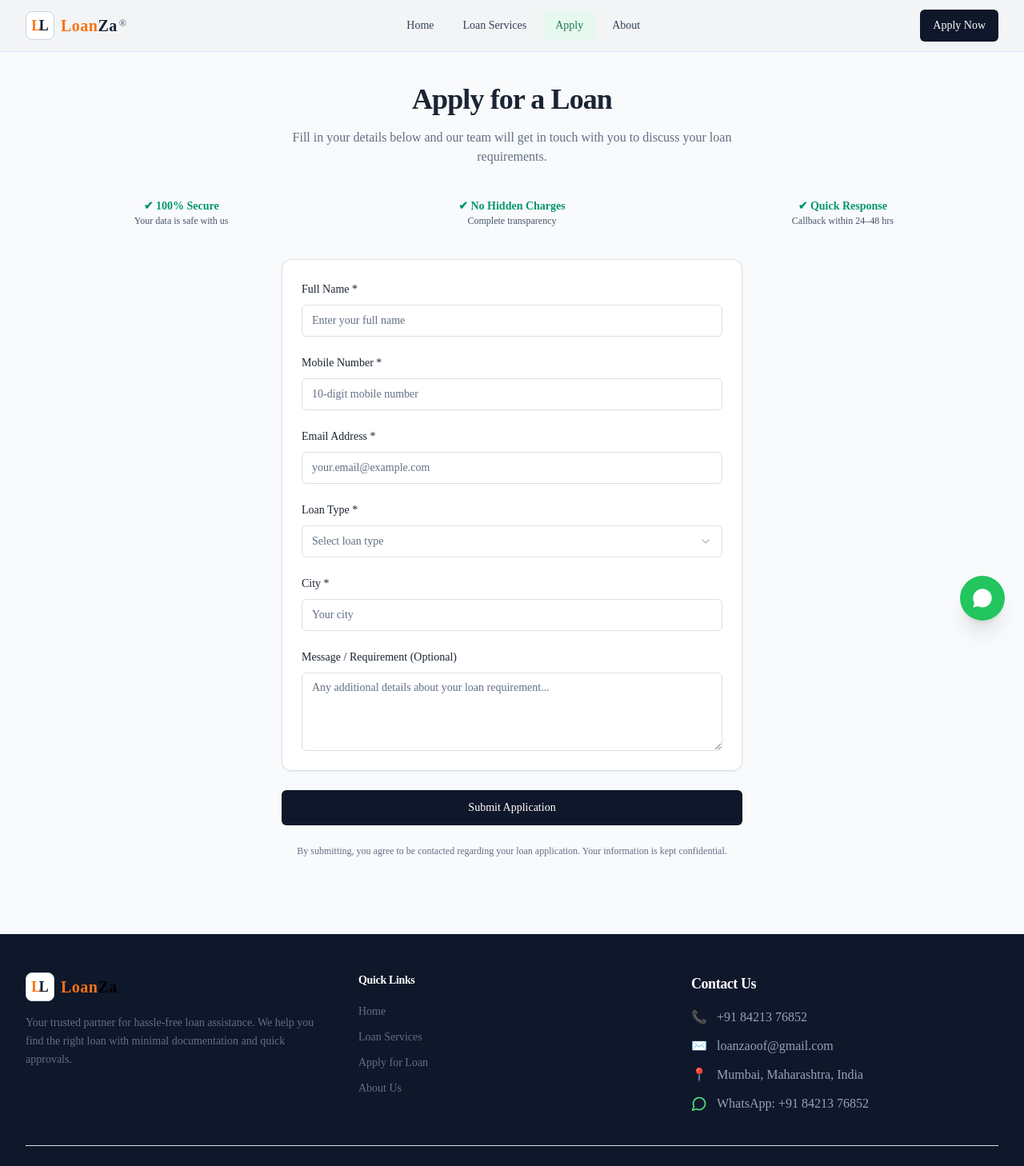
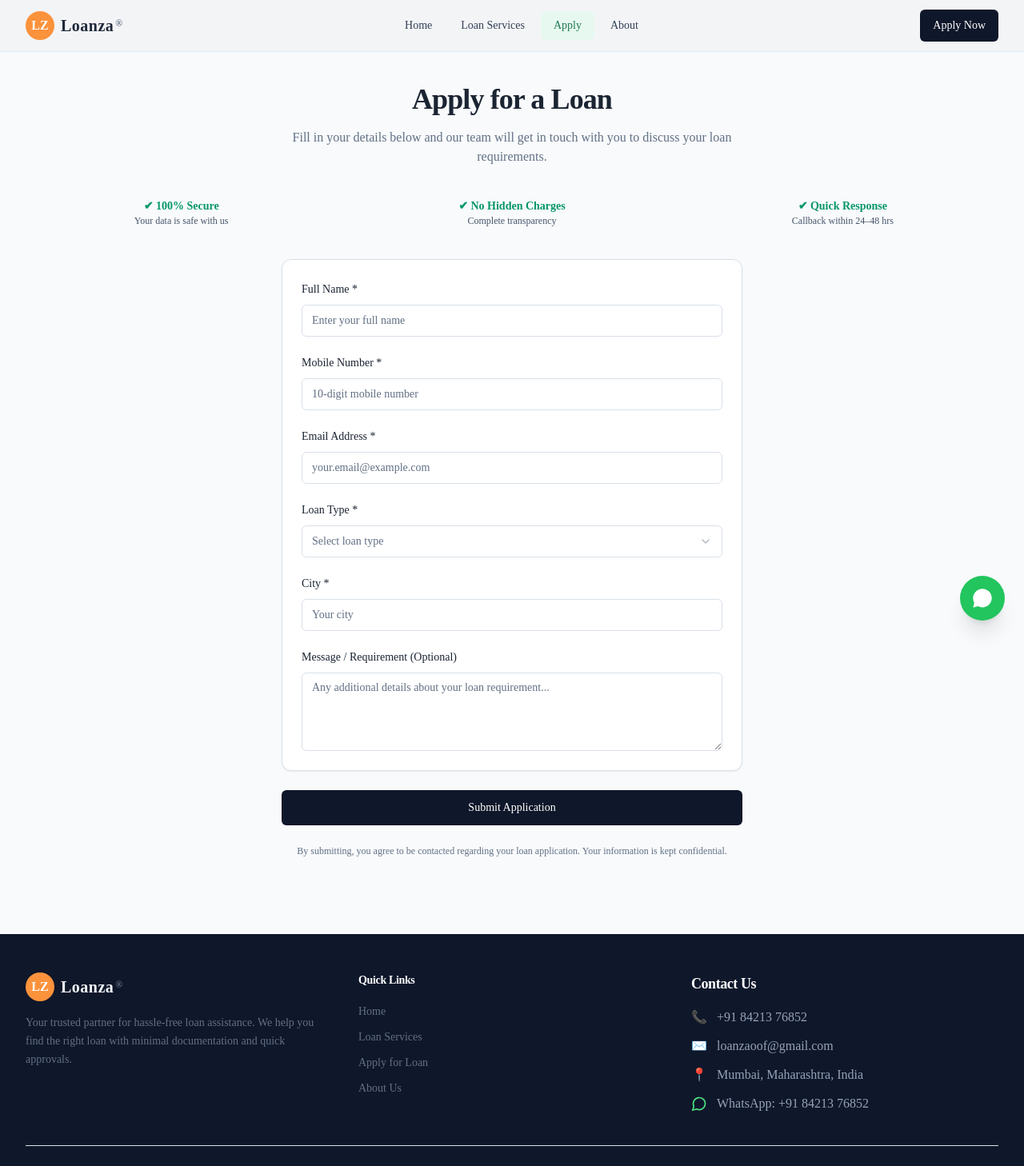
Before and after one commit to Navin9-Sh/LoanZa, a React (Vite) app: page /apply in a window 1280 px wide. Shown: the top 1458 px of the page at 80% size. Built offline with nearby package versions, Linux system fonts and the light colour scheme; the HTML template or start-up script is replaced by a standard one.

Commit message:
updated the favicon and logo branding

```diff
--- a/index.html
+++ b/index.html
@@ -4,7 +4,7 @@
     <meta charset="UTF-8" />
     <meta name="viewport" content="width=device-width, initial-scale=1.0" />
     <link rel="icon" type="image/png" href="/favicon.png" />
-    <title>LoanAssist - Trusted & Easy Loan Assistance</title>
+    <title>Loanza – Trusted & Easy Loan Assistance</title>
     <meta name="description" content="Get quick loan assistance with minimal documentation. Personal, Home, Business, Education & Vehicle loans with trusted support." />
     <meta name="author" content="LoanAssist" />
 
--- a/src/components/Footer.tsx
+++ b/src/components/Footer.tsx
@@ -10,22 +10,20 @@ const Footer = () => {
         <div className="grid gap-8 md:grid-cols-3">
           {/* Company Info */}
           <div>
-            <Link to="/" className="flex items-center gap-2">
-  {/* Icon */}
-  <div className="flex h-9 w-9 items-center justify-center rounded-lg bg-white border border-slate-300">
-    <span className="text-lg font-extrabold leading-none">
-      <span className="text-orange-500">L</span>
-      <span className="text-slate-900 -ml-[0.15em]">L</span>
-    </span>
-  </div>
+                    {/* LOGO */}
+                <Link to="/" className="flex items-center gap-2">
+          {/* Icon */}
+        <div className="flex h-9 w-9 items-center justify-center rounded-full bg-orange-400 text-white font-extrabold">
+          LZ
+        </div>
 
-  {/* Brand name */}
-  <span className="text-xl font-extrabold tracking-wide">
-    <span className="text-orange-500">Loan</span>
-<span className="text-black">Za</span>
 
-  </span>
-</Link>
+          {/* Brand */}
+          <span className="relative text-xl font-extrabold tracking-wide text-slate-900">
+            <span className="text-xl font-extrabold text-slate-100">Loanza</span>
+            <sup className="text-xs ml-0.5 text-slate-500">®</sup>
+          </span>
+        </Link>
 
             <p className="mt-4 text-sm text-muted-foreground leading-relaxed">
               Your trusted partner for hassle-free loan assistance. We help you find the right loan
--- a/src/components/Header.tsx
+++ b/src/components/Header.tsx
@@ -35,20 +35,20 @@ const Header = () => {
       <div className="section-container">
         <div className="flex h-16 items-center justify-between">
           {/* LOGO */}
-          <Link to="/" className="flex items-center gap-2">
-            <div className="flex h-9 w-9 items-center justify-center rounded-lg bg-white border border-slate-300">
-              <span className="text-lg font-extrabold leading-none">
-                <span className="text-orange-500">L</span>
-                <span className="text-slate-900 -ml-[0.15em]">L</span>
-              </span>
-            </div>
+         <Link to="/" className="flex items-center gap-2">
+  {/* Icon */}
+<div className="flex h-9 w-9 items-center justify-center rounded-full bg-orange-400 text-white font-extrabold">
+  LZ
+</div>
 
-            <span className="text-xl font-extrabold tracking-wide">
-  <span className="text-orange-500">Loan</span>Za
-  <sup className="text-xs ml-0.5 text-slate-500">®</sup>
-</span>
 
-          </Link>
+  {/* Brand */}
+  <span className="relative text-xl font-extrabold tracking-wide text-slate-900">
+    <span className="text-xl font-extrabold text-slate-800">Loanza</span>
+    <sup className="text-xs ml-0.5 text-slate-500">®</sup>
+  </span>
+</Link>
+
 
           {/* DESKTOP NAV */}
           <nav className="hidden md:flex md:items-center md:gap-1">
--- a/src/pages/Apply.tsx
+++ b/src/pages/Apply.tsx
@@ -71,7 +71,7 @@ const Apply = () => {
     try {
       // Using FormSubmit.co for no-backend email submission
       // Replace 'YOUR_EMAIL@example.com' with the owner's actual email
-      const response = await fetch("https://formsubmit.co/ajax/ns4281692@gmail.com", {
+      const response = await fetch("https://formsubmit.co/ajax/loanzaoof@gmail.com", {
         method: "POST",
         headers: {
           "Content-Type": "application/json",
@@ -89,8 +89,16 @@ const Apply = () => {
       });
 
       if (response.ok) {
-        setIsSubmitted(true);
-      } else {
+      setIsSubmitted(true);
+
+      // 🔥 Scroll to top after successful submit
+      window.scrollTo({
+        top: 0,
+        left: 0,
+        behavior: "smooth",
+      });
+    }
+ else {
         throw new Error("Submission failed");
       }
     } catch (error) {
--- a/src/pages/Index.tsx
+++ b/src/pages/Index.tsx
@@ -27,7 +27,7 @@ const Index = () => {
       {/* Hero Section */}
       <section
    className="relative h-screen bg-cover bg-center -mt-16"
-  style={{ backgroundImage: "url('/images/image1.png')" }}
+  style={{ backgroundImage: "url('/images/image1.jpg')" }}
 >
   {/* overlay */}
   <div className="bg-black/20">
```
Also changed, not shown: public/images/image.jpg (deleted), public/images/image1.jpg (added).
